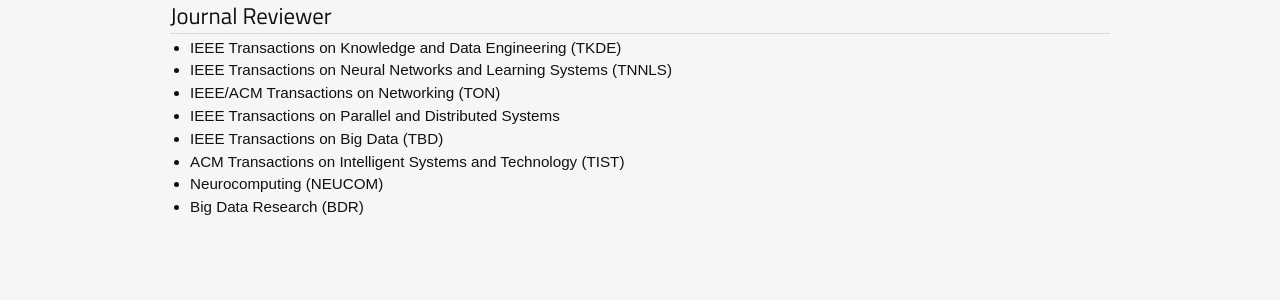
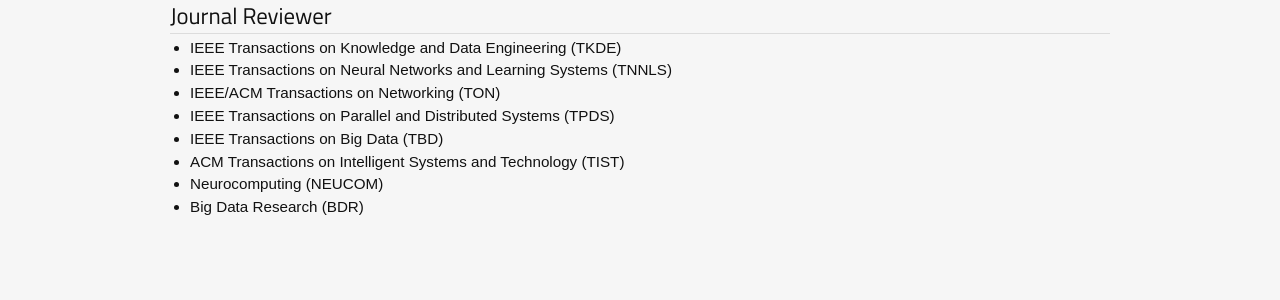
Before and after one commit to xbfu/xbfu.github.io, a Jekyll site: the page built from services.md, in a window 1280 px wide. Shown: the part 300-600 px from the top of the page. Built offline with Jekyll 4.4.1, drawn with Linux system fonts in a browser that asks for light colours; nearby versions of some CDN libraries.

Commit message:
Update services.md

```diff
--- a/services.md
+++ b/services.md
@@ -19,8 +19,8 @@
 <ul>
 	<li>IEEE Transactions on Knowledge and Data Engineering (TKDE)</li>
 	<li>IEEE Transactions on Neural Networks and Learning Systems (TNNLS)</li>
-  <li>IEEE/ACM Transactions on Networking (TON)</li>
-  <li>IEEE Transactions on Parallel and Distributed Systems</li>
+  	<li>IEEE/ACM Transactions on Networking (TON)</li>
+  	<li>IEEE Transactions on Parallel and Distributed Systems (TPDS)</li>
 	<li>IEEE Transactions on Big Data (TBD)</li>
 	<li>ACM Transactions on Intelligent Systems and Technology (TIST)</li>
 	<li>Neurocomputing (NEUCOM)</li>
```
